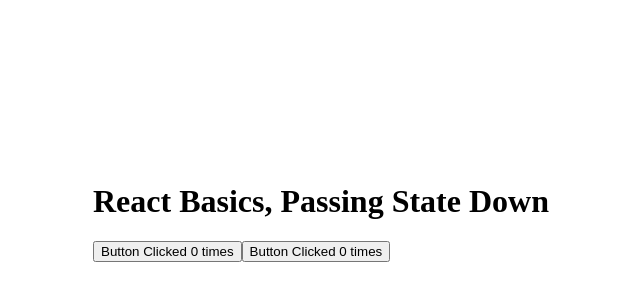
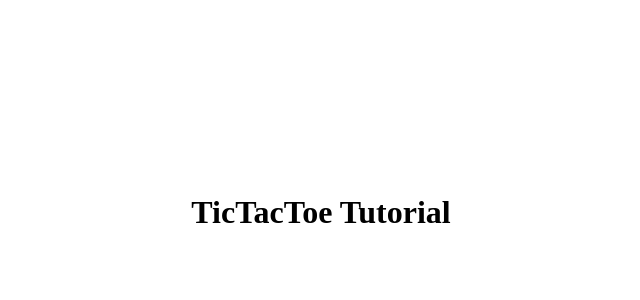
Before and after one commit to shtanriverdi/react-learning-notes, a React (Vite) app: page / in a window 1280 px wide. Shown: the part 196-496 px from the top of the page, without its empty margins (319-959 px from the left). Built offline with nearby package versions, Linux system fonts and the light colour scheme.

Commit message:
Create interactive tic-tac-toe game with React

```diff
--- a/src/App.jsx
+++ b/src/App.jsx
@@ -1,7 +1,9 @@
-import PassingStateDown from "./PassingStateDown";
+// import PassingStateDown from "./PassingStateDown";
+import TicTacToe from "./TicTacToe"
 
 export default function App() {
   return (
-    <PassingStateDown />
+    // <PassingStateDown />
+    <TicTacToe />
   );
 }
--- /dev/null
+++ b/src/TicTacToe.jsx
@@ -0,0 +1,7 @@
+export default function TicTacToe() {
+    return (
+        <>
+            <h1>TicTacToe Tutorial</h1>
+        </>
+    );
+}
```
